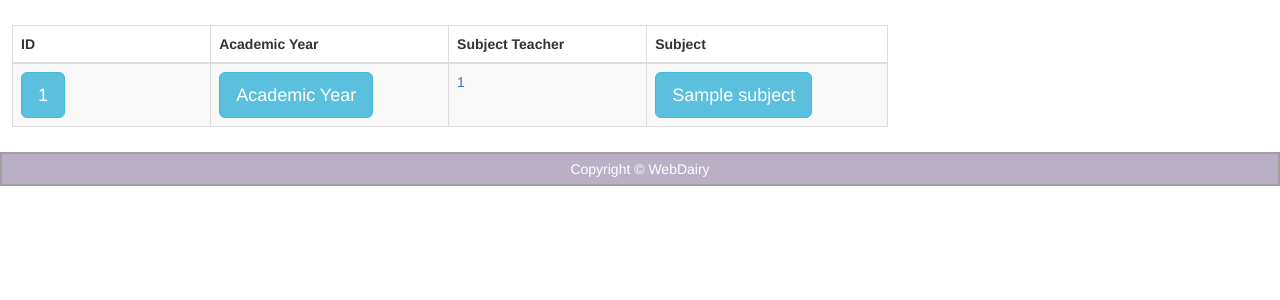
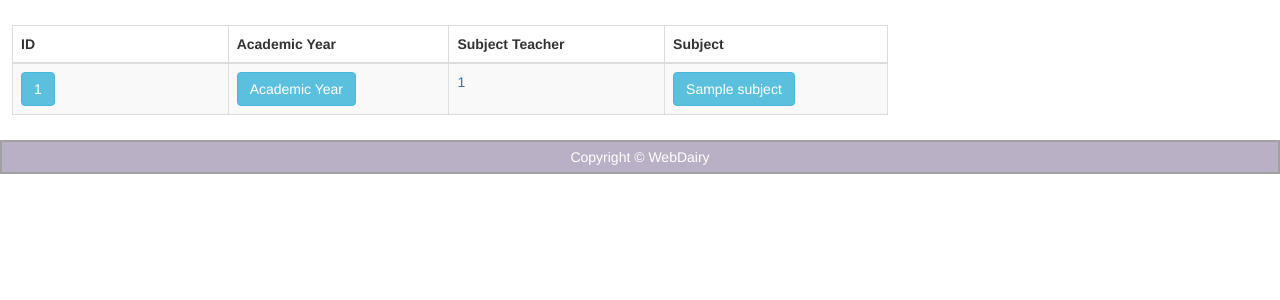
Before and after one commit to Jadatravu/WebDairy, a Django app: template modelsproDairy/modelsapp/templates/subject.html in a window 1280 px wide. Shown: the part 139-439 px from the top of the page. Run offline with Django 3.2, Linux system fonts and the light colour scheme; tables that the repository leaves empty hold one stand-in row (values such as "Sample post"); the template is opened without the code that fills it: values that come from a table or form of the project are taken from there, most other values are stand-ins (such as "Sample title", 1, 10 or a date in 2020); parts of the project's set-up code (start-up, migrations or seed data) failed here and were passed over; some libraries are stand-ins or nearby versions.

Commit message:
button are changed to btn-primary in subject and department forms

```diff
--- a/modelsproDairy/modelsapp/templates/department.html
+++ b/modelsproDairy/modelsapp/templates/department.html
@@ -99,9 +99,9 @@
                <tbody>
                   {% for dep in department %}
                   <tr>
-                     <td><button type="button" class="btn btn-info btn-lg" data-toggle="modal" data-target="#academic_year_{{dep.id}}">Academic Year</button>  </td>
+                     <td><button type="button" class="btn btn-info btn-primary" data-toggle="modal" data-target="#academic_year_{{dep.id}}">Academic Year</button>  </td>
                      <td><a href="/Contacts/viewcontact/{{dep.class_teacher_id}}">{{ dep.class_teacher_id }}</a></td>
-                     <td><button type="button" class="btn btn-info btn-lg" data-toggle="modal" data-target="#{{dep.id}}_{{dep.class_teacher_id}}">{{ dep.dep_name }}</button></td>
+                     <td><button type="button" class="btn btn-info btn-primary" data-toggle="modal" data-target="#{{dep.id}}_{{dep.class_teacher_id}}">{{ dep.dep_name }}</button></td>
                   </tr>
                   {% endfor %}
                </tbody>
--- a/modelsproDairy/modelsapp/templates/subject.html
+++ b/modelsproDairy/modelsapp/templates/subject.html
@@ -114,10 +114,10 @@
          <tbody>
             {% for sub in subject %}
             <tr>
-               <td><button type="button" class="btn btn-info btn-lg" data-toggle="modal" data-target="#edit_{{sub.id}}_{{sub.teacher_id}}">{{ sub.id }}</button></td>
-               <td><button type="button" class="btn btn-info btn-lg" data-toggle="modal" data-target="#academic_year_{{sub.id}}">Academic Year</button></td>
+               <td><button type="button" class="btn btn-info btn-primary" data-toggle="modal" data-target="#edit_{{sub.id}}_{{sub.teacher_id}}">{{ sub.id }}</button></td>
+               <td><button type="button" class="btn btn-info btn-primary" data-toggle="modal" data-target="#academic_year_{{sub.id}}">Academic Year</button></td>
                <td><a href="/Contacts/viewcontact/{{sub.teacher_id}}">{{ sub.teacher_id }}</a></td>
-               <td><button type="button" class="btn btn-info btn-lg" data-toggle="modal" data-target="#{{sub.id}}_{{sub.teacher_id}}">{{ sub.sub_name }}</button></td>
+               <td><button type="button" class="btn btn-info btn-primary" data-toggle="modal" data-target="#{{sub.id}}_{{sub.teacher_id}}">{{ sub.sub_name }}</button></td>
             </tr>
             {% endfor %}
          </tbody>
```
